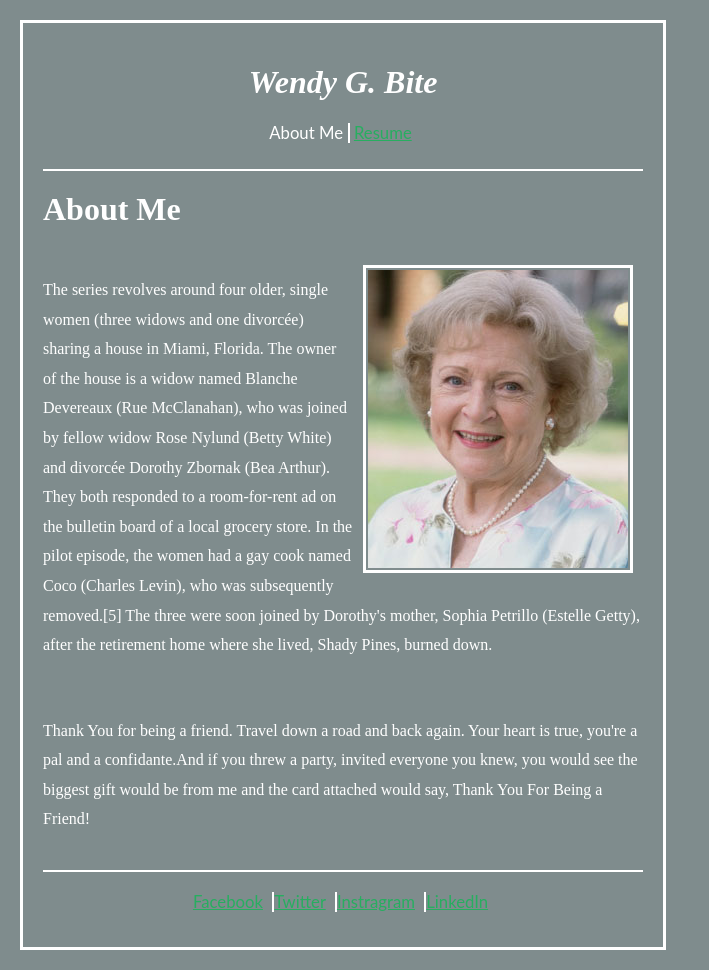
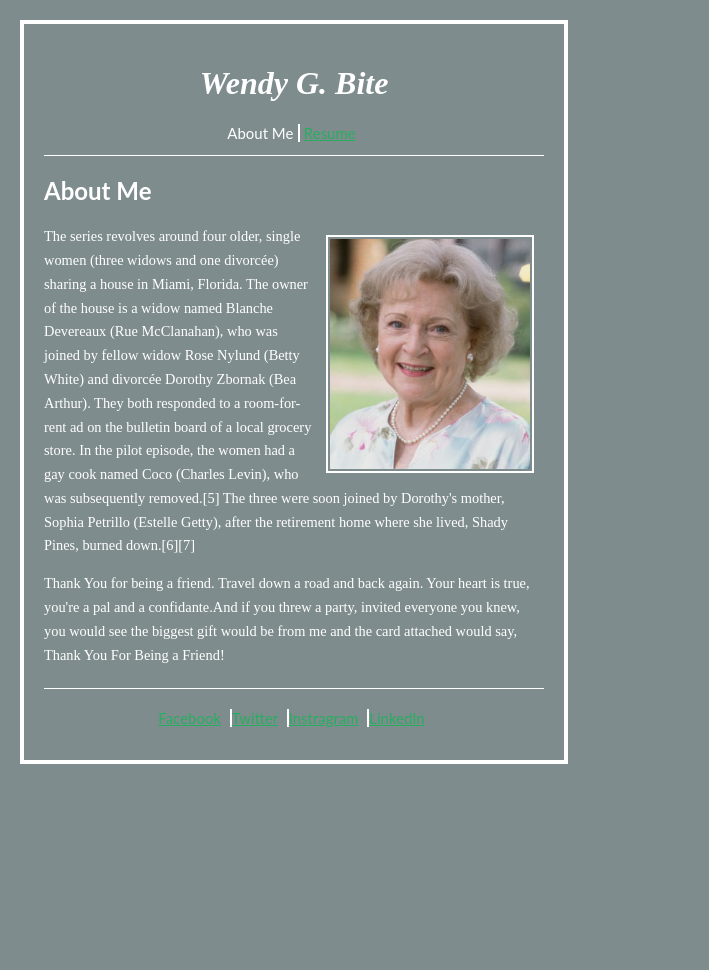
Before and after one commit to J0natr0n/j0natr0n.github.io, a PHP site: page /portfolio/wendy-bite/index.html in a window 1280 px wide. Shown: the whole page, without its empty margins (0-709 px from the left). After the commit the page ends 764 px from the top, so only its background shows below. Run offline with PHP 8.4, Linux system fonts and the light colour scheme.

Commit message:
adjustment header footer

```diff
--- a/portfolio/wendy-bite/index.html
+++ b/portfolio/wendy-bite/index.html
@@ -19,9 +19,9 @@
 
 <img src="wendy_bite.jpg" alt="Stunning image of Wendy G. Bite">
 
-<p class="paragraph">The series revolves around four older, single women (three widows and one divorcée) sharing a house in Miami, Florida. The owner of the house is a widow named Blanche Devereaux (Rue McClanahan), who was joined by fellow widow Rose Nylund (Betty White) and divorcée Dorothy Zbornak (Bea Arthur). They both responded to a room-for-rent ad on the bulletin board of a local grocery store. In the pilot episode, the women had a gay cook named Coco (Charles Levin), who was subsequently removed.[5] The three were soon joined by Dorothy's mother, Sophia Petrillo (Estelle Getty), after the retirement home where she lived, Shady Pines, burned down.</p>
+<p>The series revolves around four older, single women (three widows and one divorcée) sharing a house in Miami, Florida. The owner of the house is a widow named Blanche Devereaux (Rue McClanahan), who was joined by fellow widow Rose Nylund (Betty White) and divorcée Dorothy Zbornak (Bea Arthur). They both responded to a room-for-rent ad on the bulletin board of a local grocery store. In the pilot episode, the women had a gay cook named Coco (Charles Levin), who was subsequently removed.[5] The three were soon joined by Dorothy's mother, Sophia Petrillo (Estelle Getty), after the retirement home where she lived, Shady Pines, burned down.[6][7]</p>
 
-    <p class="paragraph">Thank You for being a friend. Travel down a road and back again. Your heart is true, you're a pal and a confidante.And if you threw a party, invited everyone you knew, you would see the biggest gift would be from me and the card attached would say, Thank You For Being a Friend!</p>
+    <p>Thank You for being a friend. Travel down a road and back again. Your heart is true, you're a pal and a confidante.And if you threw a party, invited everyone you knew, you would see the biggest gift would be from me and the card attached would say, Thank You For Being a Friend!</p>
 
 
 <footer>
--- a/portfolio/wendy-bite/wendy_bite.css
+++ b/portfolio/wendy-bite/wendy_bite.css
@@ -10,7 +10,7 @@ footer {
 ul {
     padding: 0;
     margin-top: 20px;
-    font-size: 95%;
+    font-size: 85%;
     font-family: 'lato', sans-serif;
 }
 
@@ -33,9 +33,9 @@ a {
 body {
     background: #7f8c8d;
     padding: 20px;
-    border: 3px solid #fff;
+    border: 4px solid #fff;
     margin: 20px;
-    width: 600px;
+    width: 500px;
 }
 
 h1 {
@@ -45,13 +45,14 @@ h1 {
 
 h2 {
     color: white;
-    font-size: 2em;
-    border-top: 2px solid #fff;
-    padding-top: 20px;
+    font-size: 1.5em;
+    padding-top: 0px;
+    font-family: 'lato', sans-serif;
 }
 
 img {
-    border: 3px solid #fff;
+    border: 2px solid #fff;
+    width: 200px;
     padding: 2px;
     float: right;
     margin: 10px;
@@ -59,14 +60,18 @@ img {
 
 p {
     color: #fff;
-    padding-top: 20px;
-    text-align: left;
-    line-height: 185%;
-    padding-bottom: 20px;
+    line-height: 165%;
+    font-size: .9em;
 }
 
 footer {
-    border-top: 2px solid #fff;
+    border-top: 1px solid #fff;
+    margin-top: 20px;
+}
+
+header {
+    border-bottom: 1px solid #fff;
+    margin-bottom: 20px;
 }
 /* Headings */
 /* ------------------------ */
```
